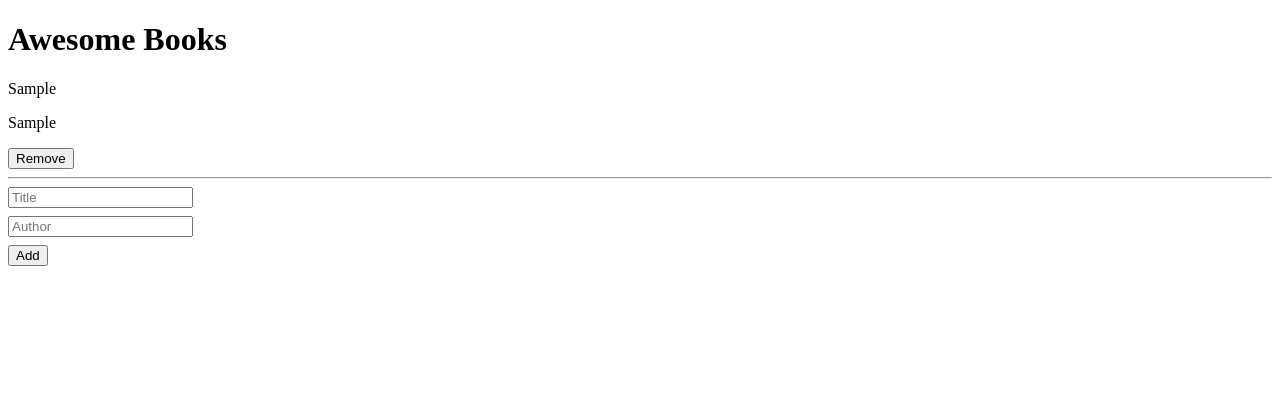
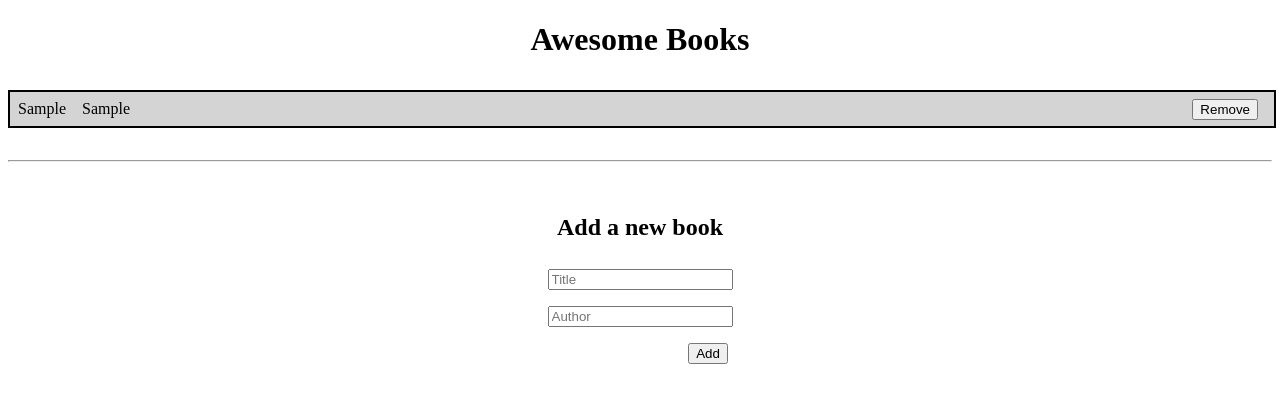
Before and after one commit to didierganthier/awesome-books, a website: page index.html in a window 1280 px wide. Both pictures are taken after typing "Sample", "Sample" into the empty fields and a click on the input "Add". Drawn offline with Linux system fonts and the light colour scheme.

Commit message:
Add styles to the books list

```diff
--- a/index.html
+++ b/index.html
@@ -10,7 +10,9 @@
 <body>
     <h1>Awesome Books</h1>
     <div class="books"></div>
+    <hr>
     <div class="create-book">
+        <h2 class="add-book-title">Add a new book</h2>
         <input type="text" placeholder="Title" class="title-value" required>
         <input type="text" placeholder="Author" class="author-value" required>
         <input type="submit" class="add-books" value="Add">
--- a/index.js
+++ b/index.js
@@ -29,10 +29,11 @@ const displayBooks = () => {
   books.forEach((book) => {
     booksContainer.innerHTML += `
       <div class="book">
-        <p class="title">${book.title}</p>
-        <p class="author">${book.author}</p>
+        <div class="data-container">
+          <p class="title">${book.title}</p>
+          <p class="author">${book.author}</p>
+        </div>
         <button type="button" class="remove-btn">Remove</button>
-        <hr/>
       </div>
     `;
   });
--- a/style.css
+++ b/style.css
@@ -1,5 +1,65 @@
 body {
   background-color: #fff;
+}
+
+/** HEADER */
+h1 {
+  text-align: center;
+  font-weight: 700;
+}
+
+/** BOOKS LIST */
+
+/* Books Container */
+.books {
+  display: flex;
+  flex-direction: column;
+  justify-content: center;
+  align-items: center;
+  width: 100%;
+  border: 2px solid #000;
+  margin: 2rem 0;
+}
+
+/* Book Row */
+.book {
+  display: flex;
+  background: #d4d4d4;
+  width: 100%;
+  justify-content: space-between;
+}
+
+.data-container {
+  display: flex;
+  flex-direction: row;
+}
+
+.title, .author {
+  margin: 0.5rem;
+}
+
+.remove-btn {
+  height: 50%;
+  align-self: center;
+  margin: 0 1rem 0 0.5rem;
+}
+
+/** CREATE BOOK */
+.create-book {
+  display: flex;
+  flex-direction: column;
+  align-items: center;
+  justify-content: center;
+  margin: 2rem 0;
+}
+
+.add-book-title {
+  text-align: center;
+  font-weight: 700;
+}
+
+.add-books {
+  margin-left: 8.5rem;
 }
 
 input {
```
